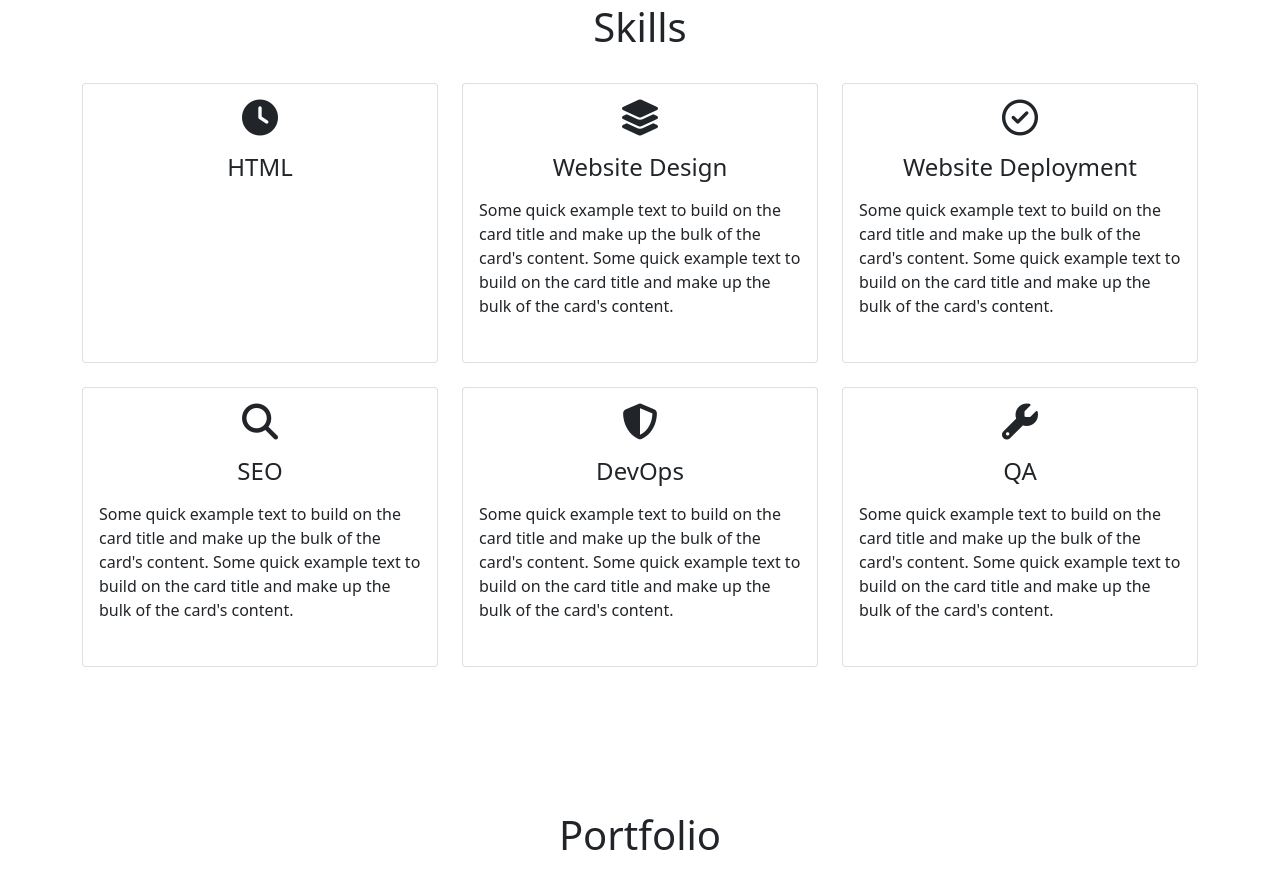
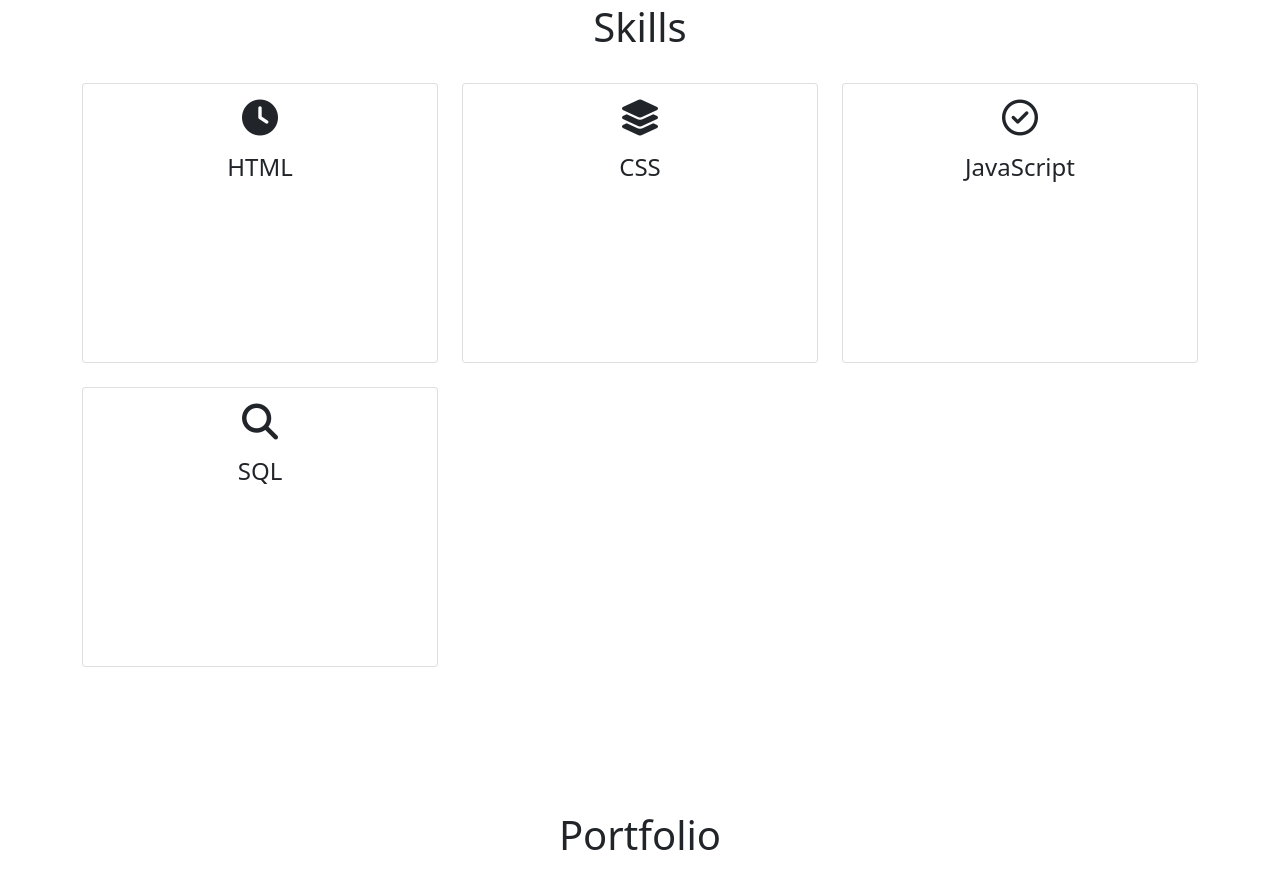
Before and after one commit to coletteEg/coletteEg.github.io, a website: page index.html in a window 1280 px wide. Shown: the part 1516-2404 px from the top of the page. Drawn offline with nearby package versions, Linux system fonts and the light colour scheme.

Commit message:
skills changes

```diff
--- a/index.html
+++ b/index.html
@@ -106,10 +106,10 @@
                     <div class="card servicesText">
                         <div class="card-body">
                             <i class='fas servicesIcon fa-layer-group'></i>
-                            <h4 class="card-title mt-3">Website Design</h4>
-                            <p class="card-text mt-3">Some quick example text to build on the card title and make up the bulk of the card's content.
+                            <h4 class="card-title mt-3">CSS</h4>
+                            <!-- <p class="card-text mt-3">Some quick example text to build on the card title and make up the bulk of the card's content.
                                 Some quick example text to build on the card title and make up the bulk of the card's content.
-                            </p>
+                            </p> -->
                         </div>
                     </div>
                 </div>
@@ -118,10 +118,10 @@
                     <div class="card servicesText">
                         <div class="card-body">
                             <i class='far servicesIcon fa-check-circle'></i>
-                            <h4 class="card-title mt-3">Website Deployment</h4>
-                            <p class="card-text mt-3">Some quick example text to build on the card title and make up the bulk of the card's content.
+                            <h4 class="card-title mt-3">JavaScript</h4>
+                            <!-- <p class="card-text mt-3">Some quick example text to build on the card title and make up the bulk of the card's content.
                                 Some quick example text to build on the card title and make up the bulk of the card's content.
-                            </p>
+                            </p> -->
                         </div>
                     </div>
                 </div>
@@ -132,15 +132,15 @@
                     <div class="card servicesText">
                         <div class="card-body">
                             <i class='fas servicesIcon fa-search'></i>
-                            <h4 class="card-title mt-3">SEO</h4>
-                            <p class="card-text mt-3">Some quick example text to build on the card title and make up the bulk of the card's content.
+                            <h4 class="card-title mt-3">SQL</h4>
+                            <!-- <p class="card-text mt-3">Some quick example text to build on the card title and make up the bulk of the card's content.
                                 Some quick example text to build on the card title and make up the bulk of the card's content.
-                            </p>
+                            </p> -->
                         </div>
                     </div>
                 </div>
 
-                <div class="col-lg-4 mt-4">
+                <!-- <div class="col-lg-4 mt-4">
                     <div class="card servicesText">
                         <div class="card-body">
                             <i class='fas servicesIcon fa-shield-alt'></i>
@@ -161,7 +161,7 @@
                                 Some quick example text to build on the card title and make up the bulk of the card's content.
                             </p>
                         </div>
-                    </div>
+                    </div>   -->
                 </div>
             </div>
         </div>
```
